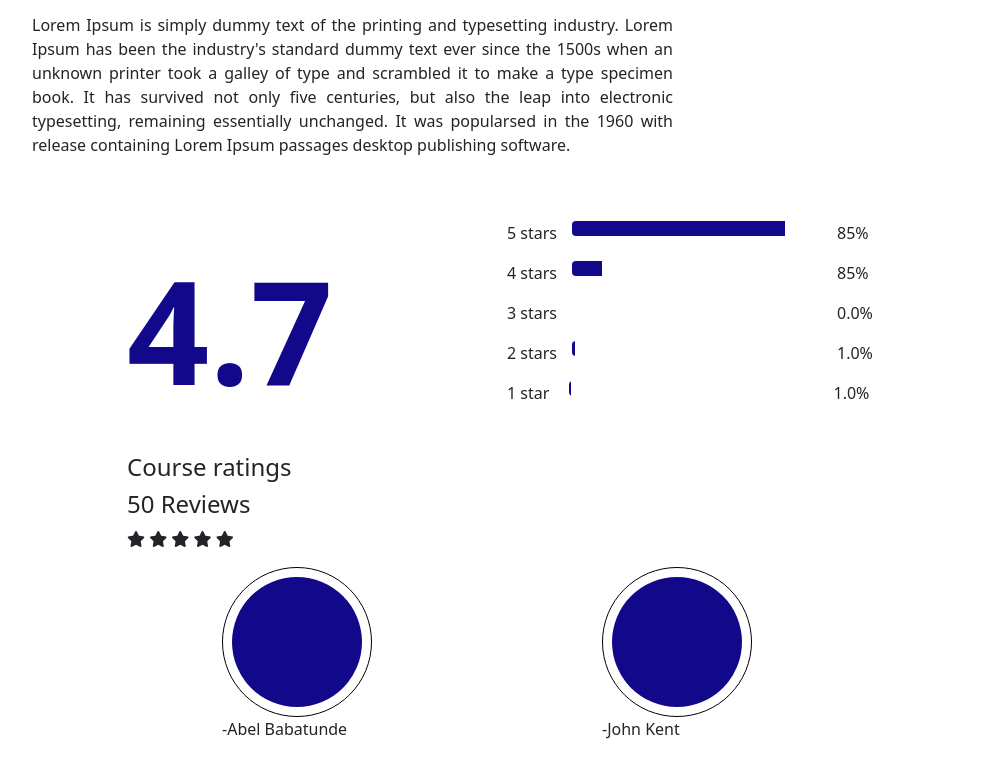
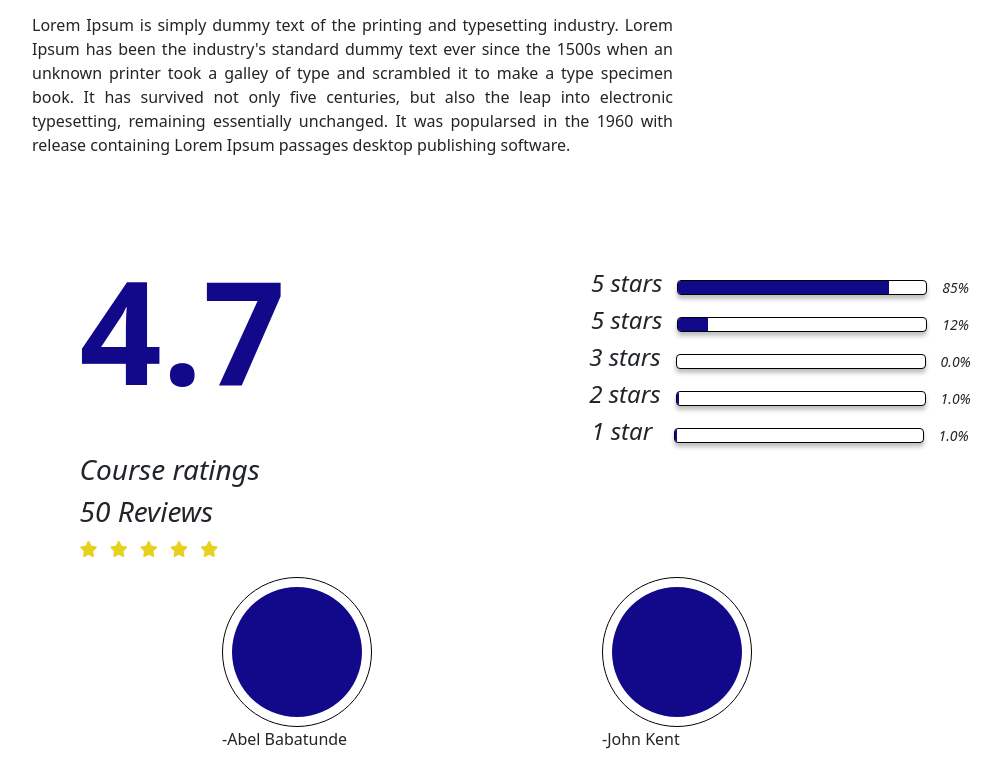
Before and after one commit to Africa-Trainovation-Consulting/ATC-data_course, a website: page index.html in a window 1280 px wide. Shown: the part 1606-2367 px from the top of the page, without its empty margins (50-1051 px from the left). Drawn offline with Linux system fonts and the light colour scheme.

Commit message:
feedback partially done

```diff
--- a/assets/styles/base/_custom.scss
+++ b/assets/styles/base/_custom.scss
@@ -53,5 +53,9 @@ $input-btn-font-size-lg: 0.82rem;
 $card-box-shadow: 0px 4px 4px rgba(0, 0, 0, 0.25);
 
 
+$border-color: #000000;
+$box-shadow: 0px 4px 4px rgba(0, 0, 0, 0.25);
+
+
 
 @import  '../../../node_modules/bootstrap/scss/bootstrap.scss';
--- a/assets/styles/layout/_studentsFeedback.scss
+++ b/assets/styles/layout/_studentsFeedback.scss
@@ -6,9 +6,22 @@
     content: none;
   }
 
+  .feedback_ratings {
+    @include media-breakpoint-between (xs, md) {
+      text-align: center ;
+    }
+  }
+
   .firstClass {
     font-size: 144px;
     font-weight: 700;
+  }
+
+  .newRatings {
+    color: $orange;
+    &_*+* {
+      margin-left: 1rem;
+    }
   }
 
   .progress {
--- a/index.html
+++ b/index.html
@@ -163,56 +163,56 @@
   </section>
 
   <!-- students feedback section -->
-  <section class="students_feedbacks bg-red">
+  <section class="students_feedbacks">
     <div class="container">
       <article class="row justify-content-center">
-        <span class="col-md-4">
+        <span class="col-md-4 feedback_ratings text-md-left">
           <p class="text-primary firstClass">4.7</p>
-          <p class="h4 font-italic">Course ratings</p>
-          <p class="h4 font-italic">50 Reviews</p>
-          <p class="text-orange">
+          <p class="h3 "><em> Course ratings</em> </p>
+          <p class="h3 "><em> 50 Reviews</em></p>
+          <p class="newRatings">
             <i class="fas fa-star"></i>
-            <i class="fas fa-star"></i>
-            <i class="fas fa-star"></i>
-            <i class="fas fa-star"></i>
-            <i class="fas fa-star"></i>
+            <i class="fas fa-star ms-2"></i>
+            <i class="fas fa-star ms-2"></i>
+            <i class="fas fa-star ms-2"></i>
+            <i class="fas fa-star ms-2"></i>
           </p>
         </span>
-        <ul class="col-md-6" >
-          <li class="d-flex">
-            <p>5 stars</p>
-            <div class="progress">
+        <ul class="col-md-7 mt-5" >
+          <li class="d-flex justify-content-center align-items-center">
+            <h4><em>5 stars</em></h4>
+            <div class="progress border shadow">
               <div class="progress-bar" style="width: 85%" role="progressbar" aria-valuenow="85" aria-valuemin="0" aria-valuemax="100"></div>
             </div>
-            <p>85%</p>
+            <small><em>85%</em> </small>
           </li>
-          <li class="d-flex">
-            <p>4 stars</p>
-            <div class="progress">
+          <li class="d-flex justify-content-center align-items-center">
+            <h4><em>5 stars</em></h4>
+            <div class="progress border shadow">
               <div class="progress-bar" style="width: 12%" role="progressbar" aria-valuenow="12" aria-valuemin="0" aria-valuemax="100"></div>
             </div>
-            <p>85%</p>
+            <small><em>12%</em> </small>
           </li>
-          <li class="d-flex">
-            <p>3 stars</p>
-            <div class="progress">
+          <li class="d-flex justify-content-center align-items-center">
+            <h4><em>3 stars</em></h4>
+            <div class="progress border shadow">
               <div class="progress-bar" style="width: 0%" role="progressbar" aria-valuenow="0" aria-valuemin="0" aria-valuemax="100"></div>
             </div>
-            <p>0.0%</p>
+            <small><em>0.0%</em> </small>
           </li>
-          <li class="d-flex">
-            <p>2 stars</p>
-            <div class="progress">
+          <li class="d-flex justify-content-center align-items-center">
+            <h4><em>2 stars</em></h4>
+            <div class="progress border shadow">
               <div class="progress-bar" style="width: 1%" role="progressbar" aria-valuenow="1" aria-valuemin="0" aria-valuemax="100"></div>
             </div>
-            <p>1.0%</p>
+            <small><em>1.0%</em> </small>
           </li>
-          <li class="d-flex">
-            <p>1 star&nbsp;</p>
-            <div class="progress">
+          <li class="d-flex justify-content-center align-items-center">
+            <h4><em>1 star&nbsp;</em></h4>
+            <div class="progress border shadow">
               <div class="progress-bar" style="width: 1%" role="progressbar" aria-valuenow="1" aria-valuemin="0" aria-valuemax="100"></div>
             </div>
-            <p>1.0%</p>
+            <small><em>1.0%</em> </small>
           </li>
         </ul>
       </article>
```
Also changed, not shown: assets/styles/style.css, 1 other file.
